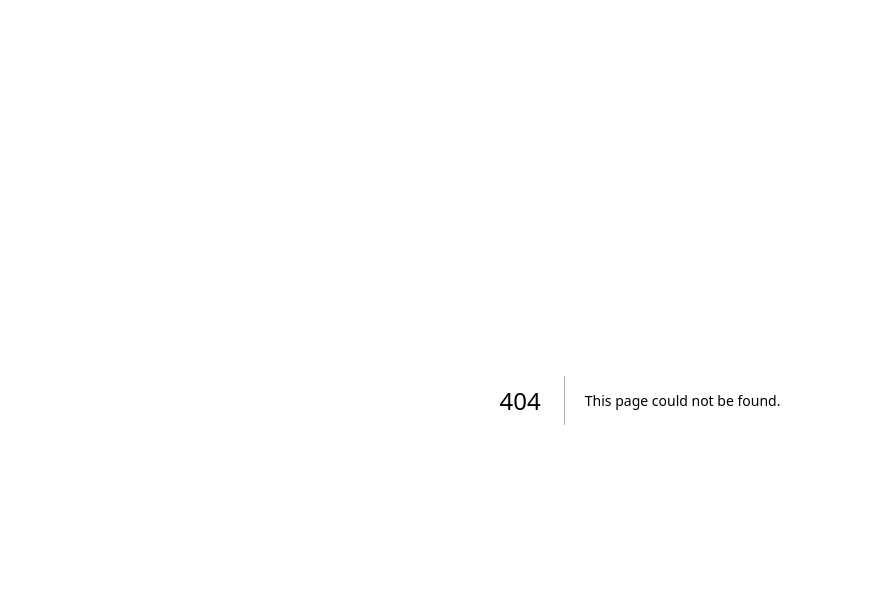
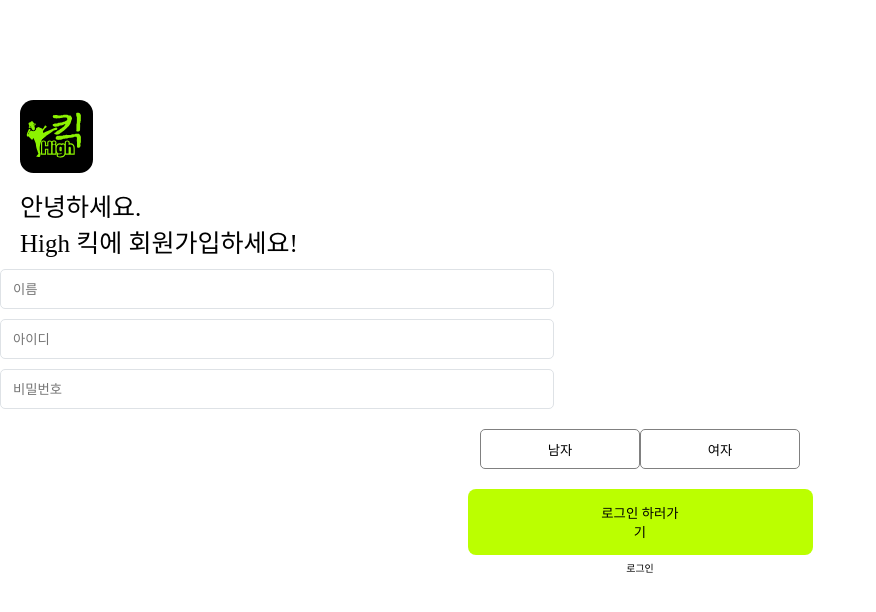
Before and after one commit to highkickappjam/highkick_front, a Next.js app: page /pages/Signup in a window 1280 px wide. Before the commit this address had no page. Shown: the top 612 px of the page, without its empty margins (0-876 px from the left). Built offline with nearby package versions, Linux system fonts and the light colour scheme.

Commit message:
feat : 회원가입 퍼블리싱 완료

```diff
--- /dev/null
+++ b/src/app/pages/Signup/page.tsx
@@ -0,0 +1,76 @@
+"use client";
+import { useState } from "react";
+import "./style.css";
+
+export default function Signup() {
+  // 남자 버튼 클릭 여부
+  const [isMaleClicked, setIsMaleClicked] = useState(false);
+
+  // 여자 버튼 클릭 여부
+  const [isFemaleClicked, setIsFemaleClicked] = useState(false);
+
+  // 남자 버튼 클릭 시 토글
+  const toggleMaleColor = () => {
+    setIsMaleClicked((prev) => !prev);
+  };
+
+  // 여자 버튼 클릭 시 토글
+  const toggleFemaleColor = () => {
+    setIsFemaleClicked((prev) => !prev);
+  };
+
+  return (
+    <div className="signup">
+      {/* 로고 */}
+      <div className="logo">
+        <img src="/assets/images/logos/Middle_logo.svg" alt="logo" />
+      </div>
+
+      {/* 안내 문구 */}
+      <div className="word2">
+        <p>안녕하세요.</p>
+        <p>High 킥에 회원가입하세요!</p>
+      </div>
+
+      {/* 입력 필드 */}
+      <div className="inputBox">
+        <input type="text" placeholder="이름" />
+        <input type="text" placeholder="아이디" />
+        <input type="text" placeholder="비밀번호" />
+      </div>
+
+      {/* 성별 선택 버튼 */}
+      <div className="genderBox">
+        <button
+          onClick={toggleMaleColor}
+          style={{
+            backgroundColor: isMaleClicked ? "blue" : "white",
+            color: isMaleClicked ? "white" : "black",
+          }}
+        >
+          남자
+        </button>
+
+        <button
+          onClick={toggleFemaleColor}
+          style={{
+            backgroundColor: isFemaleClicked ? "red" : "white",
+            color: isFemaleClicked ? "white" : "black",
+          }}
+        >
+          여자
+        </button>
+      </div>
+
+      {/* 로그인 하러가기 버튼 */}
+      <div className="login">
+        <button>로그인 하러가기</button>
+      </div>
+
+      {/* 하단 텍스트 */}
+      <div className="text2">
+        <p>로그인</p>
+      </div>
+    </div>
+  );
+}
--- /dev/null
+++ b/src/app/pages/Signup/style.css
@@ -0,0 +1,65 @@
+.logo{
+    margin-top: 100px;
+    margin-left: 20px ;
+}
+
+.word2{
+    margin-left: 20px;
+    margin-top: 10px;
+}
+
+.word2 p {
+    font-size: 25px;
+}
+
+.inputBox{
+    text-align: center;
+
+}
+
+.inputBox input{
+    margin-top: 10px;
+    display:flex;
+    width: 270px;
+    padding: 12px 270px 11px 12px;
+    align-items: center;
+    border-radius: 5px;
+    border: 1px solid var(--gray-300, #DEE2E6);
+    background: #FFF;
+
+}
+
+.genderBox{
+    margin-top: 20px;
+    text-align: center;
+}
+
+.genderBox button{
+    width: 160px;
+    height: 40px;
+    flex-shrink: 0;
+    background-color: #FFF;
+    border: 1px solid gray;
+    border-radius: 5px ;
+}
+
+.login{
+    margin-top: 20px;
+    display: flex;
+    justify-content: center;
+    align-items: center;
+}
+
+.login button{
+    border-radius: 8px;
+    background: #BF0;
+    width: 345px;
+    padding: 14px 128px;
+    border: none;
+}
+
+.text2{
+    text-align: center;
+    font-size: 10px;
+    margin-top: 5px;
+}
```
Also changed, not shown: src/app/pages/theme/page.tsx (+3 -4 lines), public/assets/images/logos/Middle_logo.svg, 1 other file (tests, documents, lock files or other folders).
